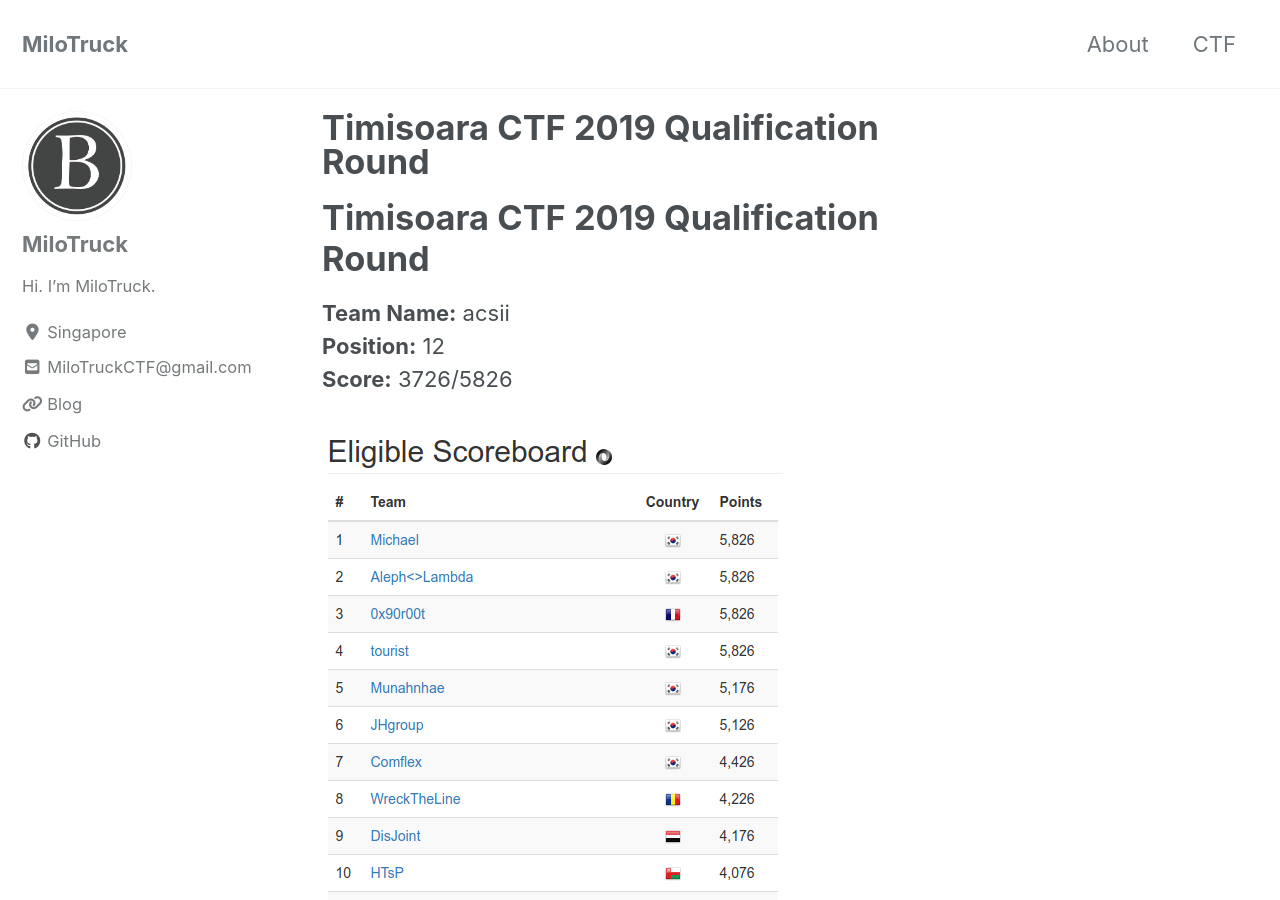
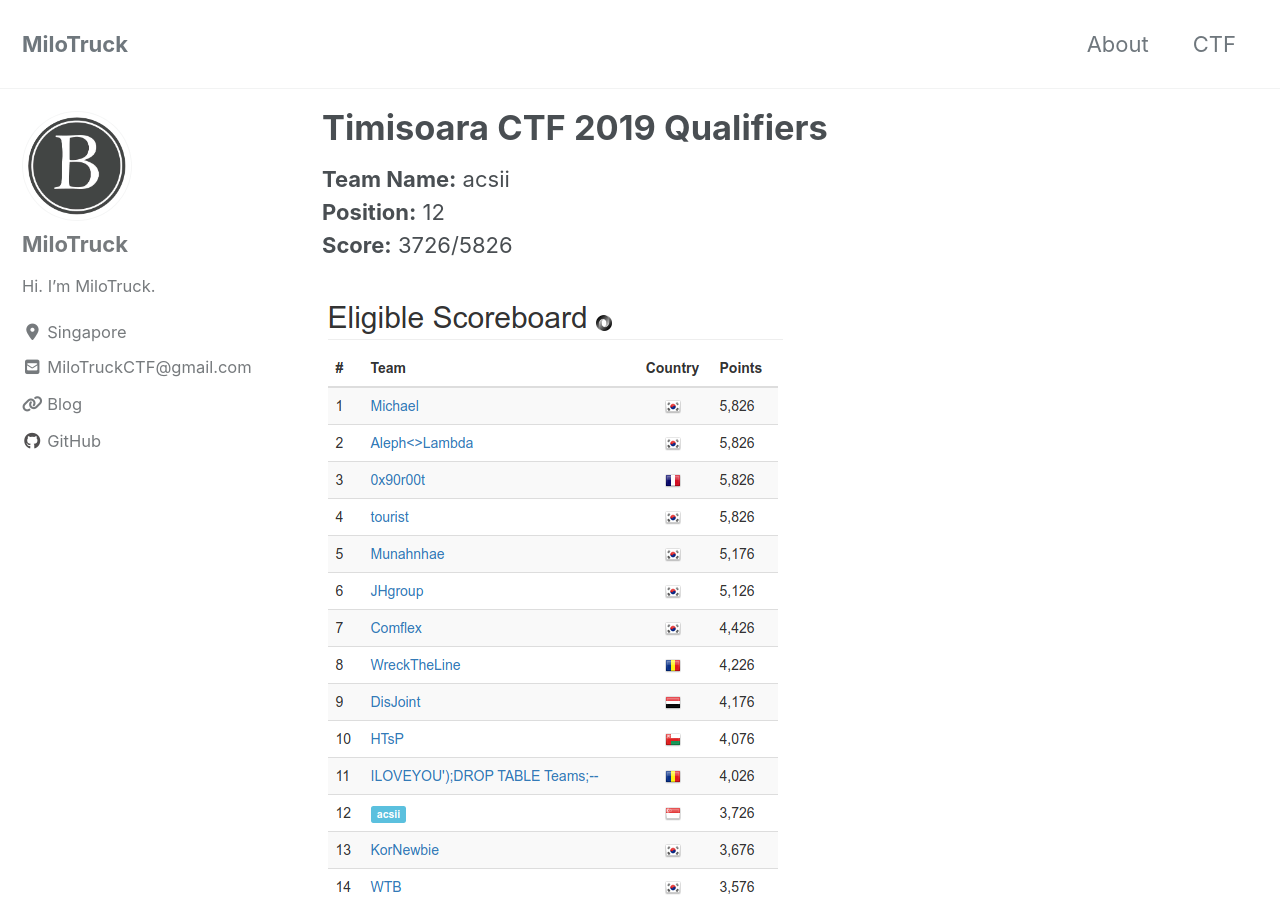
Before and after one commit to MiloTruck/milotruck.github.io, a Jekyll site: the page built from _posts/2019-09-20-Timisoara CTF 2019 Qualifiers.md, in a window 1280 px wide and 900 px high. Built offline with Jekyll 4.4.1, drawn with Linux system fonts in a browser that asks for light colours; cached includes are drawn as plain includes; nearby versions of some CDN libraries; our own code applies the rules of GitHub Pages for plain Markdown files.

```diff
--- a/_posts/2019-09-20-Timisoara CTF 2019 Qualifiers.md
+++ b/_posts/2019-09-20-Timisoara CTF 2019 Qualifiers.md
@@ -1,10 +1,10 @@
 ---
+title: "Timisoara CTF 2019 Qualifiers"
 date: 2019-09-20
 tags: [Timisoara CTF, CTF]
 excerpt: "Qualifiers for Timisoara CTF 2019 from 13-18 September"
 ---
 
-# Timisoara CTF 2019 Qualification Round
 **Team Name:** acsii
 **Position:** 12
 **Score:** 3726/5826
```
